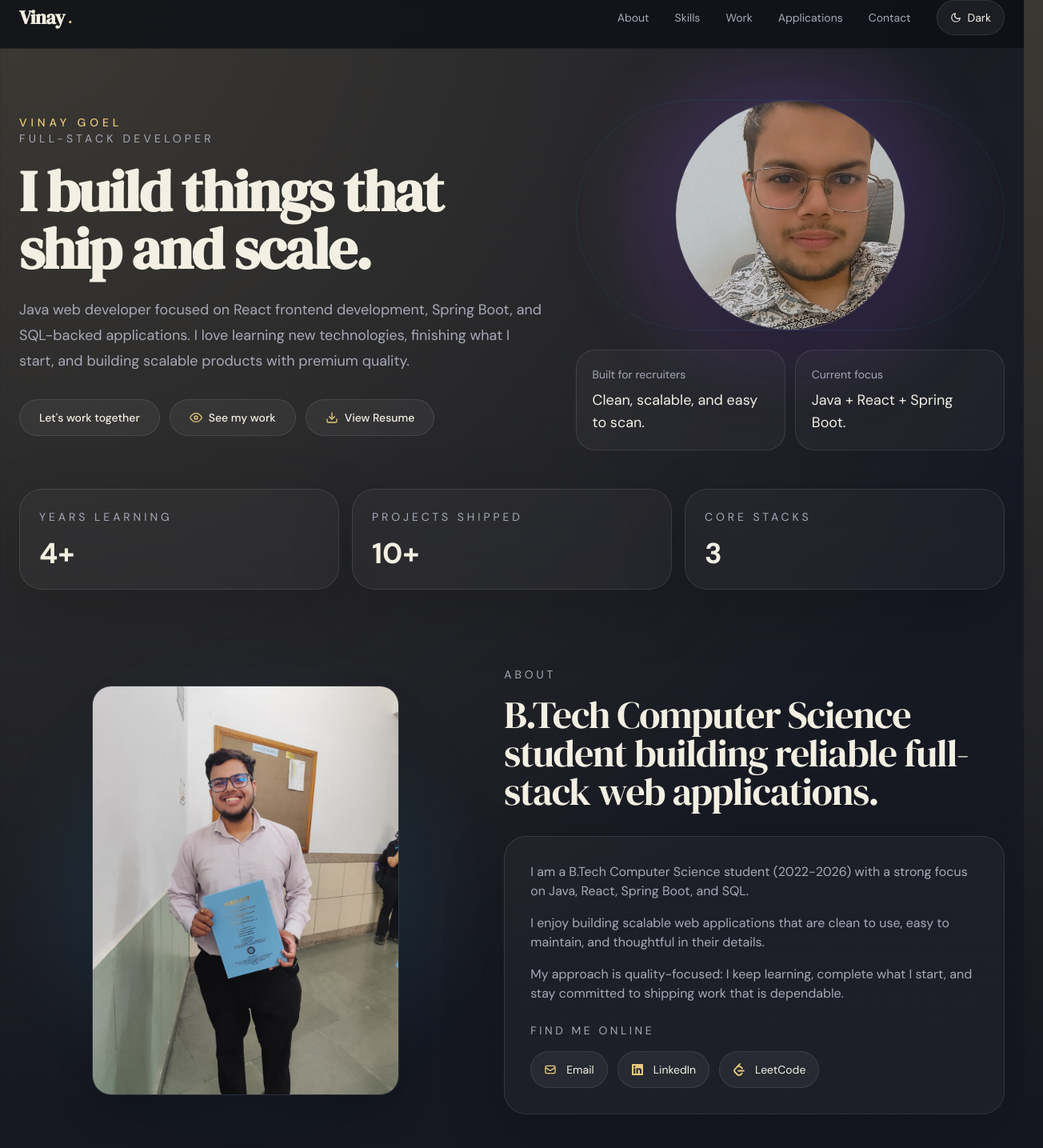
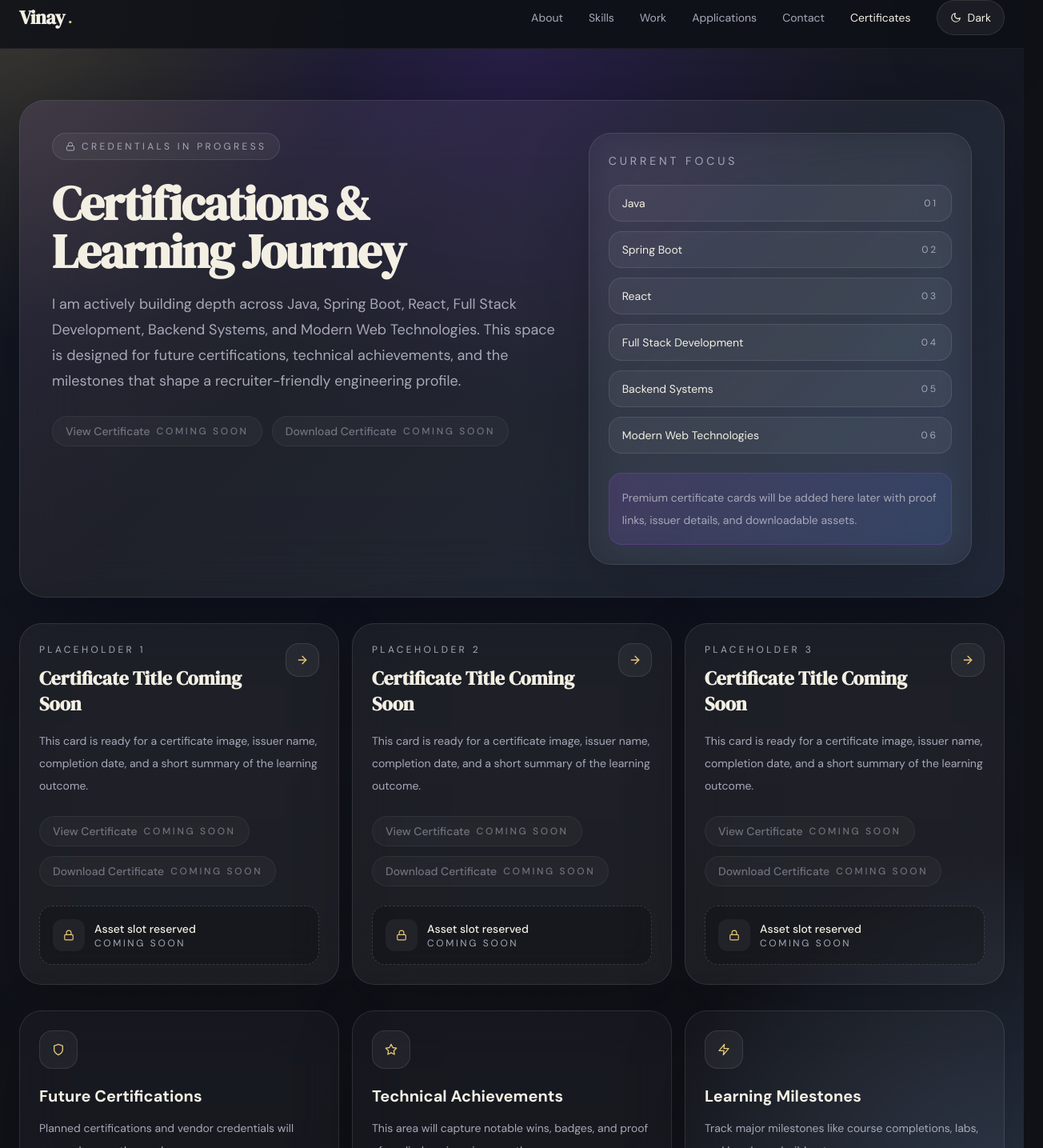
Before and after one commit to VinayGoel000/vinay-portfolio, a React (Vite) app: page /certificates in a window 1280 px wide. Shown: the part 16-1451 px from the top of the page at 80% size, 1304 px wide, since content can reach past the window. Built offline with nearby package versions, Linux system fonts and the light colour scheme.

Commit message:
certificate section added

```diff
--- a/package.json
+++ b/package.json
@@ -13,7 +13,8 @@
     "framer-motion": "^12.38.0",
     "react": "^19.2.6",
     "react-dom": "^19.2.6",
-    "react-icons": "^5.6.0"
+    "react-icons": "^5.6.0",
+    "react-router-dom": "^7.15.1"
   },
   "devDependencies": {
     "@eslint/js": "^10.0.1",
--- a/src/App.jsx
+++ b/src/App.jsx
@@ -1,4 +1,5 @@
 import { useLayoutEffect, useState } from 'react'
+import { Routes, Route, useLocation } from 'react-router-dom'
 import Navbar from './components/Navbar.jsx'
 import Hero from './sections/Hero.jsx'
 import About from './sections/About.jsx'
@@ -8,11 +9,13 @@ import Applications from './sections/Applications.jsx'
 import Resume from './sections/Resume.jsx'
 import Contact from './sections/Contact.jsx'
 import Footer from './sections/Footer.jsx'
+import Certificates from './pages/Certificates.jsx'
 
 const THEME_KEY = 'vinay-portfolio-theme'
 const THEMES = ['dark', 'light', 'purple']
 
 function App() {
+  const location = useLocation()
   const [theme, setTheme] = useState(() => {
     if (typeof window === 'undefined') return 'dark'
     const savedTheme = window.localStorage.getItem(THEME_KEY)
@@ -29,8 +32,14 @@ function App() {
       <Navbar
         theme={theme}
         onThemeChange={setTheme}
+        currentPath={location.pathname}
       />
       <main>
+        <Routes>
+          <Route
+            path="/"
+            element={(
+              <>
                 <Hero />
                 <section className="px-6 pb-4 pt-0">
                   <div className="mx-auto grid max-w-7xl gap-4 md:grid-cols-3">
@@ -52,8 +61,16 @@ function App() {
                 <Applications />
                 <Resume />
                 <Contact />
+              </>
+            )}
+          />
+          <Route path="/certificates" element={<Certificates />} />
+        </Routes>
       </main>
-      <Footer />
+      <Routes>
+        <Route path="/" element={<Footer />} />
+        <Route path="/certificates" element={null} />
+      </Routes>
     </div>
   )
 }
--- a/src/components/Navbar.jsx
+++ b/src/components/Navbar.jsx
@@ -1,13 +1,15 @@
 import { useState } from 'react'
 import { AnimatePresence, motion } from 'framer-motion'
+import { Link } from 'react-router-dom'
 import { FiCode, FiMenu, FiMoon, FiSun, FiX } from 'react-icons/fi'
 
 const links = [
-  { label: 'About', href: '#about' },
-  { label: 'Skills', href: '#skills' },
-  { label: 'Work', href: '#projects' },
-  { label: 'Applications', href: '#applications' },
-  { label: 'Contact', href: '#contact' },
+  { label: 'About', href: '/#about' },
+  { label: 'Skills', href: '/#skills' },
+  { label: 'Work', href: '/#projects' },
+  { label: 'Applications', href: '/#applications' },
+  { label: 'Contact', href: '/#contact' },
+  { label: 'Certificates', href: '/certificates' },
 ]
 
 const themeOrder = ['dark', 'light', 'purple']
@@ -18,7 +20,7 @@ function ThemeIcon({ theme }) {
   return <FiMoon />
 }
 
-export default function Navbar({ theme, onThemeChange }) {
+export default function Navbar({ theme, onThemeChange, currentPath }) {
   const [open, setOpen] = useState(false)
 
   const cycleTheme = () => {
@@ -36,9 +38,13 @@ export default function Navbar({ theme, onThemeChange }) {
 
         <nav className="hidden items-center gap-8 md:flex">
           {links.map((link) => (
-            <a key={link.label} href={link.href} className="text-sm text-[color:var(--muted)] transition hover:text-[color:var(--text)]">
+            <Link
+              key={link.label}
+              to={link.href}
+              className={`text-sm transition hover:text-[color:var(--text)] ${currentPath === '/certificates' && link.label === 'Certificates' ? 'text-[color:var(--text)]' : 'text-[color:var(--muted)]'}`}
+            >
               {link.label}
-            </a>
+            </Link>
           ))}
           <motion.button
             type="button"
@@ -84,14 +90,14 @@ export default function Navbar({ theme, onThemeChange }) {
           >
             <div className="mx-auto flex max-w-7xl flex-col gap-2">
               {links.map((link) => (
-                <a
+                <Link
                   key={link.label}
-                  href={link.href}
+                  to={link.href}
                   onClick={() => setOpen(false)}
                   className="rounded-2xl px-4 py-3 text-sm text-[color:var(--muted)] transition hover:bg-white/5 hover:text-[color:var(--text)]"
                 >
                   {link.label}
-                </a>
+                </Link>
               ))}
             </div>
           </motion.nav>
--- a/src/main.jsx
+++ b/src/main.jsx
@@ -1,10 +1,13 @@
 import { StrictMode } from 'react'
 import { createRoot } from 'react-dom/client'
+import { BrowserRouter } from 'react-router-dom'
 import './styles/globals.css'
 import App from './App.jsx'
 
 createRoot(document.getElementById('root')).render(
   <StrictMode>
-    <App />
+    <BrowserRouter>
+      <App />
+    </BrowserRouter>
   </StrictMode>,
 )
--- /dev/null
+++ b/src/pages/Certificates.jsx
@@ -0,0 +1,172 @@
+import { motion } from 'framer-motion'
+import { FiArrowRight, FiDownload, FiLock, FiShield, FiStar, FiZap } from 'react-icons/fi'
+
+const learningAreas = [
+  'Java',
+  'Spring Boot',
+  'React',
+  'Full Stack Development',
+  'Backend Systems',
+  'Modern Web Technologies',
+]
+
+const milestoneCards = [
+  {
+    title: 'Future Certifications',
+    icon: FiShield,
+    text: 'Planned certifications and vendor credentials will appear here as the roadmap grows.',
+  },
+  {
+    title: 'Technical Achievements',
+    icon: FiStar,
+    text: 'This area will capture notable wins, badges, and proof of applied engineering growth.',
+  },
+  {
+    title: 'Learning Milestones',
+    icon: FiZap,
+    text: 'Track major milestones like course completions, labs, and hands-on build outcomes.',
+  },
+]
+
+const placeholderCertificates = [1, 2, 3]
+
+function disabledAction(label) {
+  return (
+    <button
+      type="button"
+      disabled
+      className="inline-flex items-center justify-center gap-2 rounded-full border border-white/10 bg-white/5 px-4 py-2 text-sm font-medium text-[color:var(--muted)] opacity-60"
+    >
+      {label}
+      <span className="text-xs uppercase tracking-[0.22em]">Coming Soon</span>
+    </button>
+  )
+}
+
+export default function Certificates() {
+  return (
+    <div className="relative overflow-hidden px-6 py-10 md:py-16">
+      <div className="absolute inset-0 -z-10 bg-[radial-gradient(circle_at_top,_rgba(124,58,237,0.18),_transparent_28%),radial-gradient(circle_at_bottom_right,_rgba(59,130,246,0.16),_transparent_24%)]" />
+      <div className="mx-auto max-w-7xl">
+        <motion.section
+          initial={{ opacity: 0, y: 18 }}
+          animate={{ opacity: 1, y: 0 }}
+          transition={{ duration: 0.7, ease: 'easeOut' }}
+          className="relative overflow-hidden rounded-[2rem] border border-white/10 bg-white/5 p-6 shadow-[0_30px_120px_rgba(2,6,23,0.45)] backdrop-blur-2xl md:p-10"
+        >
+          <div className="absolute inset-0 bg-[linear-gradient(135deg,rgba(168,85,247,0.08),transparent_35%,rgba(59,130,246,0.08))]" />
+          <div className="relative grid gap-10 lg:grid-cols-[1.25fr_0.95fr] lg:items-start">
+            <div>
+              <p className="inline-flex items-center gap-2 rounded-full border border-white/10 bg-white/5 px-4 py-2 text-xs uppercase tracking-[0.28em] text-[color:var(--muted)]">
+                <FiLock />
+                Credentials in progress
+              </p>
+              <h1 className="mt-6 max-w-3xl text-4xl font-semibold tracking-tight text-[color:var(--text)] md:text-6xl">
+                Certifications & Learning Journey
+              </h1>
+              <p className="mt-5 max-w-2xl text-base leading-8 text-[color:var(--muted)] md:text-lg">
+                I am actively building depth across Java, Spring Boot, React, Full Stack Development, Backend Systems, and Modern Web Technologies.
+                This space is designed for future certifications, technical achievements, and the milestones that shape a recruiter-friendly engineering profile.
+              </p>
+              <div className="mt-7 flex flex-wrap gap-3">
+                {disabledAction('View Certificate')}
+                {disabledAction('Download Certificate')}
+              </div>
+            </div>
+
+            <motion.div
+              initial={{ opacity: 0, x: 20 }}
+              animate={{ opacity: 1, x: 0 }}
+              transition={{ duration: 0.8, delay: 0.15 }}
+              className="rounded-[1.75rem] border border-white/10 bg-[color:var(--surface)] p-6 shadow-soft backdrop-blur-xl"
+            >
+              <p className="text-sm uppercase tracking-[0.28em] text-[color:var(--muted)]">Current focus</p>
+              <div className="mt-5 grid gap-3">
+                {learningAreas.map((item, index) => (
+                  <div
+                    key={item}
+                    className="flex items-center justify-between rounded-2xl border border-white/10 bg-white/5 px-4 py-3"
+                  >
+                    <span className="text-sm text-[color:var(--text)]">{item}</span>
+                    <span className="text-xs uppercase tracking-[0.24em] text-[color:var(--muted)]">
+                      {String(index + 1).padStart(2, '0')}
+                    </span>
+                  </div>
+                ))}
+              </div>
+              <div className="mt-6 rounded-2xl border border-[color:rgba(168,85,247,0.22)] bg-[linear-gradient(135deg,rgba(168,85,247,0.14),rgba(59,130,246,0.10))] p-4 text-sm leading-7 text-[color:var(--muted)]">
+                Premium certificate cards will be added here later with proof links, issuer details, and downloadable assets.
+              </div>
+            </motion.div>
+          </div>
+        </motion.section>
+
+        <section className="mt-8 grid gap-4 md:grid-cols-3">
+          {placeholderCertificates.map((card, index) => (
+            <motion.article
+              key={card}
+              initial={{ opacity: 0, y: 16 }}
+              animate={{ opacity: 1, y: 0 }}
+              transition={{ duration: 0.6, delay: 0.12 * index }}
+              className="group rounded-[1.75rem] border border-white/10 bg-white/5 p-6 shadow-soft backdrop-blur-xl"
+            >
+              <div className="flex items-start justify-between gap-4">
+                <div>
+                  <p className="text-xs uppercase tracking-[0.28em] text-[color:var(--muted)]">Placeholder {index + 1}</p>
+                  <h2 className="mt-3 text-2xl font-semibold text-[color:var(--text)]">
+                    Certificate Title Coming Soon
+                  </h2>
+                </div>
+                <div className="rounded-2xl border border-white/10 bg-white/5 p-3 text-[color:var(--accent)]">
+                  <FiArrowRight />
+                </div>
+              </div>
+
+              <p className="mt-4 text-sm leading-7 text-[color:var(--muted)]">
+                This card is ready for a certificate image, issuer name, completion date, and a short summary of the learning outcome.
+              </p>
+
+              <div className="mt-6 flex flex-wrap gap-3">
+                {disabledAction('View Certificate')}
+                {disabledAction('Download Certificate')}
+              </div>
+
+              <div className="mt-6 rounded-2xl border border-dashed border-white/15 bg-black/20 p-4">
+                <div className="flex items-center gap-3 text-sm text-[color:var(--muted)]">
+                  <div className="flex h-10 w-10 items-center justify-center rounded-xl bg-white/5 text-[color:var(--accent)]">
+                    <FiLock />
+                  </div>
+                  <div>
+                    <p className="font-medium text-[color:var(--text)]">Asset slot reserved</p>
+                    <p className="text-xs uppercase tracking-[0.22em]">Coming Soon</p>
+                  </div>
+                </div>
+              </div>
+            </motion.article>
+          ))}
+        </section>
+
+        <section className="mt-8 grid gap-4 lg:grid-cols-3">
+          {milestoneCards.map((item) => {
+            const Icon = item.icon
+            return (
+              <motion.div
+                key={item.title}
+                initial={{ opacity: 0, y: 16 }}
+                animate={{ opacity: 1, y: 0 }}
+                transition={{ duration: 0.6 }}
+                className="rounded-[1.75rem] border border-white/10 bg-[color:var(--surface)] p-6 shadow-soft backdrop-blur-xl"
+              >
+                <div className="flex h-12 w-12 items-center justify-center rounded-2xl border border-white/10 bg-white/5 text-[color:var(--accent)]">
+                  <Icon />
+                </div>
+                <h3 className="mt-5 text-xl font-semibold text-[color:var(--text)]">{item.title}</h3>
+                <p className="mt-3 text-sm leading-7 text-[color:var(--muted)]">{item.text}</p>
+              </motion.div>
+            )
+          })}
+        </section>
+      </div>
+    </div>
+  )
+}
```
Also changed, not shown: 1 other file (tests, documents, lock files or other folders). Lines whose indentation alone changed are shown as unchanged.
